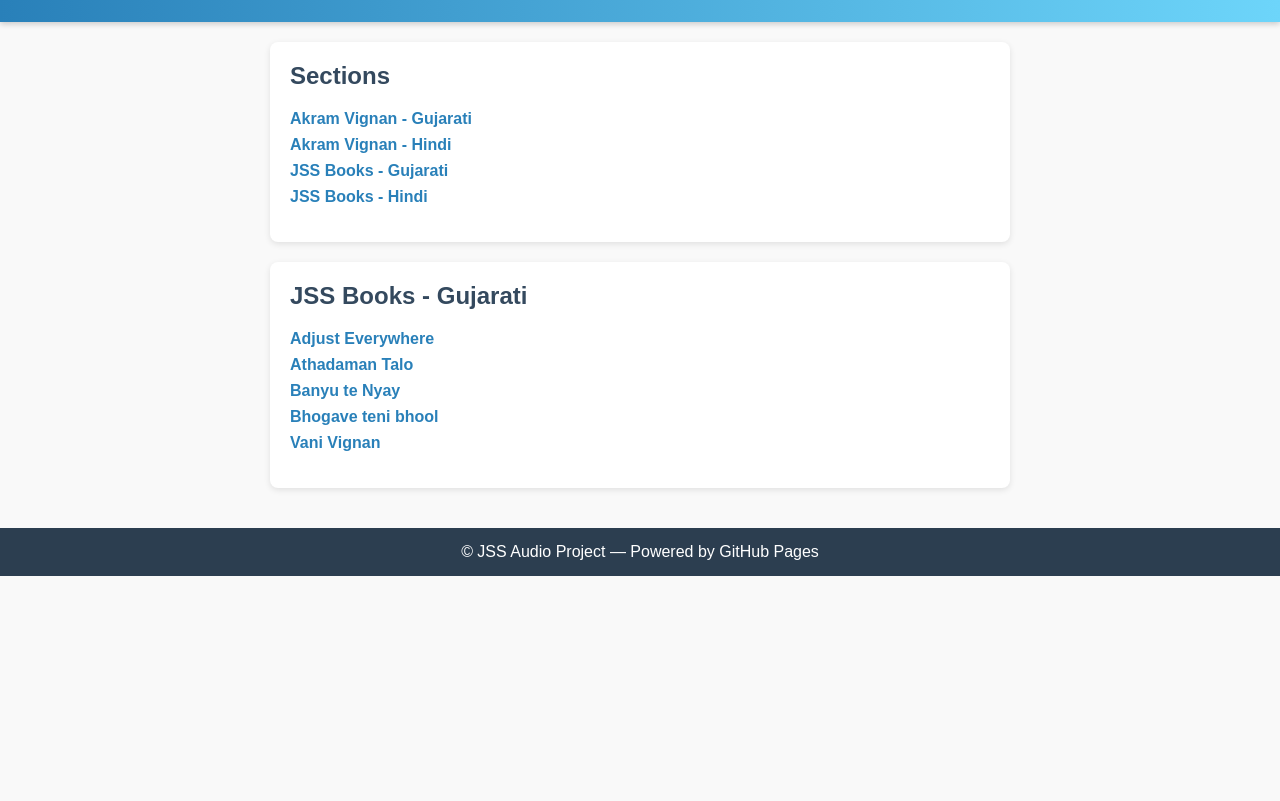
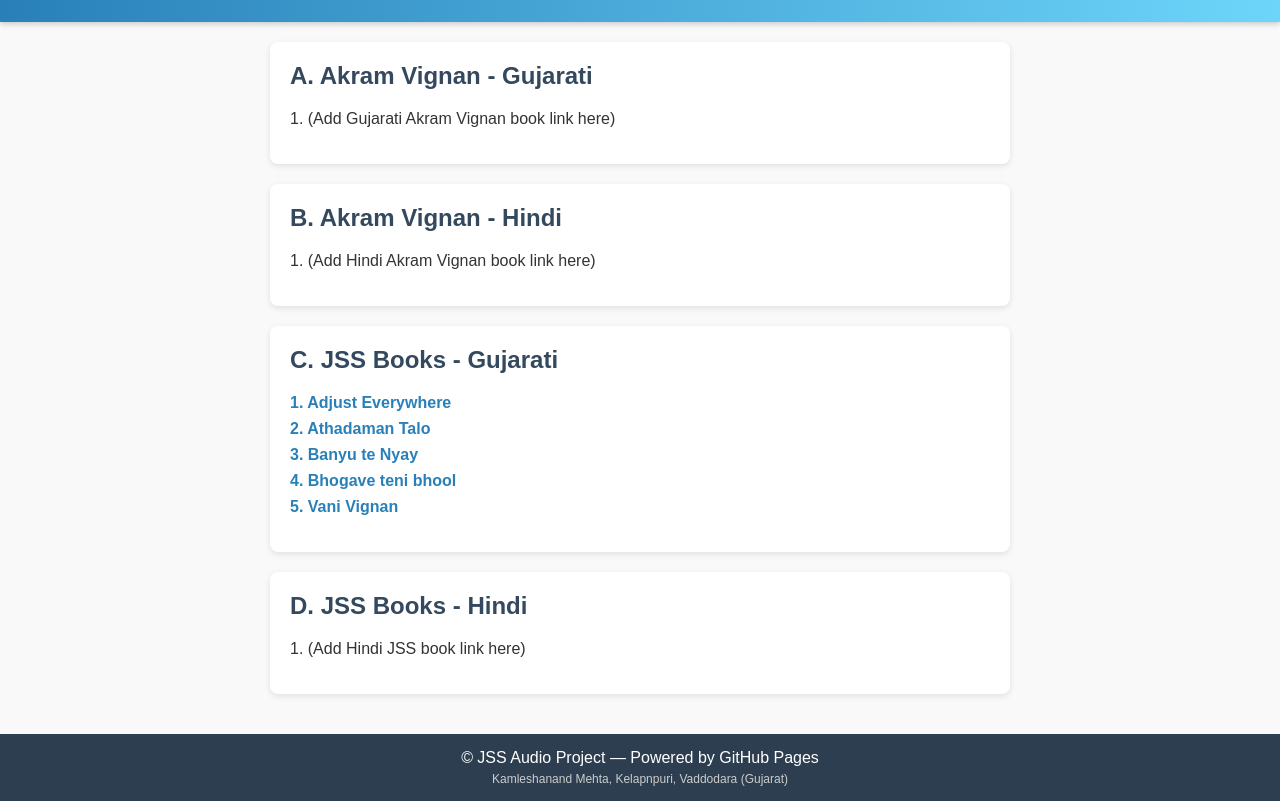
Before and after one commit to KamleshMehta-KP/JSS-Audio-Project, a plain HTML site: page index.html in a window 1280 px wide. Shown: the part 91-892 px from the top of the page. Before the commit the page ends 800 px from the top, so only its background shows below. Drawn offline with Linux system fonts and the light colour scheme.

Commit message:
Update homepage with sections A-D and footer details

```diff
--- a/index.html
+++ b/index.html
@@ -62,6 +62,12 @@
       padding: 15px;
       margin-top: 40px;
     }
+    footer small {
+      display: block;
+      margin-top: 5px;
+      font-size: 12px;
+      color: #ccc;
+    }
   </style>
 </head>
 <body>
@@ -71,28 +77,40 @@
   </header>
 
   <div class="section">
-    <h2>Sections</h2>
+    <h2>A. Akram Vignan - Gujarati</h2>
     <ul>
-      <li><a href="AkramVignan-Gujarati/">Akram Vignan - Gujarati</a></li>
-      <li><a href="AkramVignan-Hindi/">Akram Vignan - Hindi</a></li>
-      <li><a href="JSSBooks-Gujarati/">JSS Books - Gujarati</a></li>
-      <li><a href="JSSBooks-Hindi/">JSS Books - Hindi</a></li>
+      <li>1. (Add Gujarati Akram Vignan book link here)</li>
     </ul>
   </div>
 
   <div class="section">
-    <h2>JSS Books - Gujarati</h2>
+    <h2>B. Akram Vignan - Hindi</h2>
     <ul>
-      <li><a href="JSSBooks-Gujarati/Adjust Everywhere-Guj-Ver-2_1-100626.html">Adjust Everywhere</a></li>
-      <li><a href="JSSBooks-Gujarati/Athadaman Talo-Guj-Ver-2_1-10062026.html">Athadaman Talo</a></li>
-      <li><a href="JSSBooks-Gujarati/Banyu_te_Nyay-Guj-Ver-2_1-10062026.html">Banyu te Nyay</a></li>
-      <li><a href="JSSBooks-Gujarati/Bhogave teni bhool-Guj-Ver-2_1-10062026.html">Bhogave teni bhool</a></li>
-      <li><a href="JSSBooks-Gujarati/Vani_Vignan_Guj_ver 2_1-10062026.html">Vani Vignan</a></li>
+      <li>1. (Add Hindi Akram Vignan book link here)</li>
+    </ul>
+  </div>
+
+  <div class="section">
+    <h2>C. JSS Books - Gujarati</h2>
+    <ul>
+      <li><a href="JSSBooks-Gujarati/Adjust Everywhere-Guj-Ver-2_1-100626.html">1. Adjust Everywhere</a></li>
+      <li><a href="JSSBooks-Gujarati/Athadaman Talo-Guj-Ver-2_1-10062026.html">2. Athadaman Talo</a></li>
+      <li><a href="JSSBooks-Gujarati/Banyu_te_Nyay-Guj-Ver-2_1-10062026.html">3. Banyu te Nyay</a></li>
+      <li><a href="JSSBooks-Gujarati/Bhogave teni bhool-Guj-Ver-2_1-10062026.html">4. Bhogave teni bhool</a></li>
+      <li><a href="JSSBooks-Gujarati/Vani_Vignan_Guj_ver 2_1-10062026.html">5. Vani Vignan</a></li>
+    </ul>
+  </div>
+
+  <div class="section">
+    <h2>D. JSS Books - Hindi</h2>
+    <ul>
+      <li>1. (Add Hindi JSS book link here)</li>
     </ul>
   </div>
 
   <footer>
     © JSS Audio Project — Powered by GitHub Pages
+    <small>Kamleshanand Mehta, Kelapnpuri, Vaddodara (Gujarat)</small>
   </footer>
 </body>
 </html>
```
